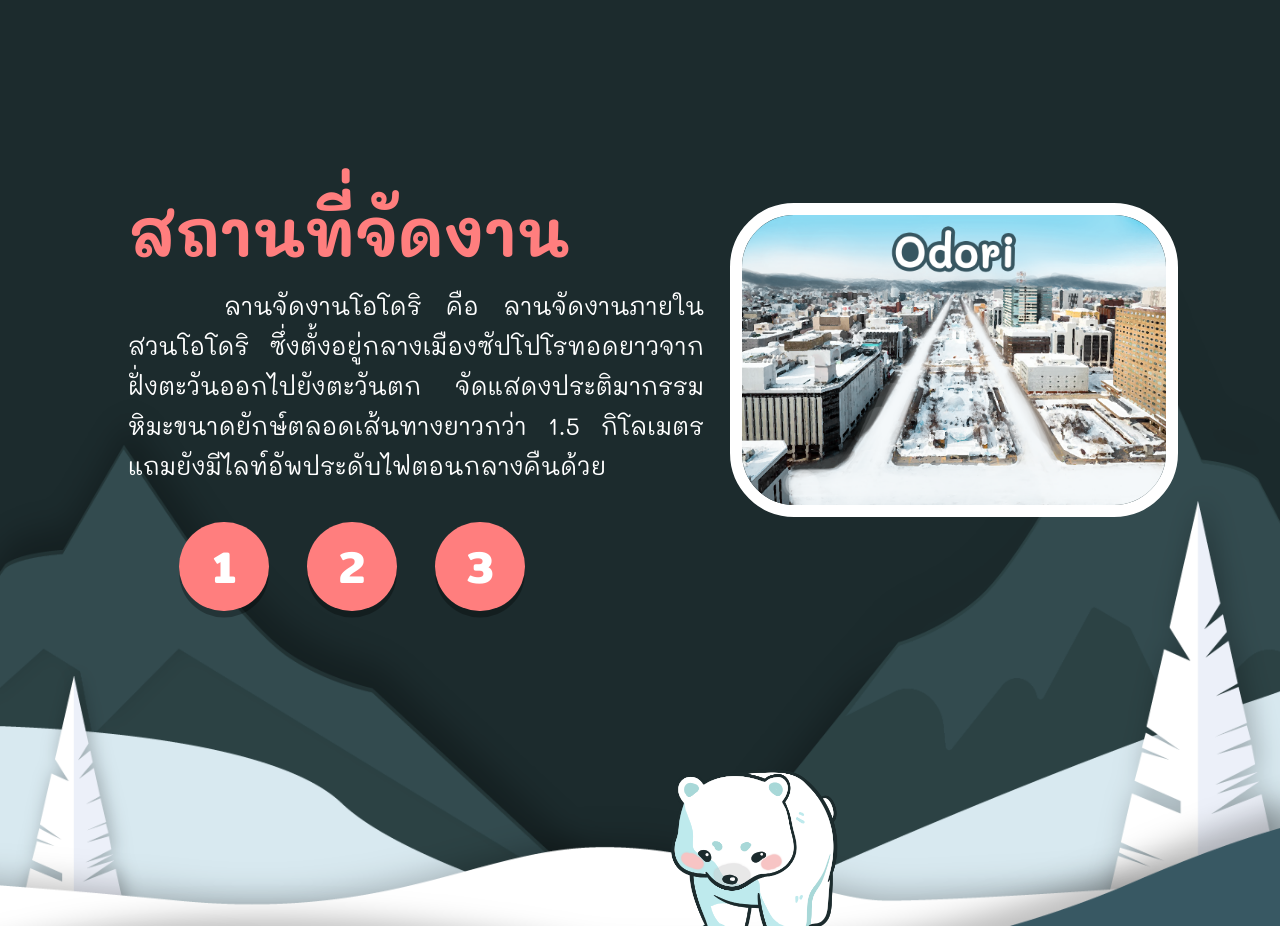
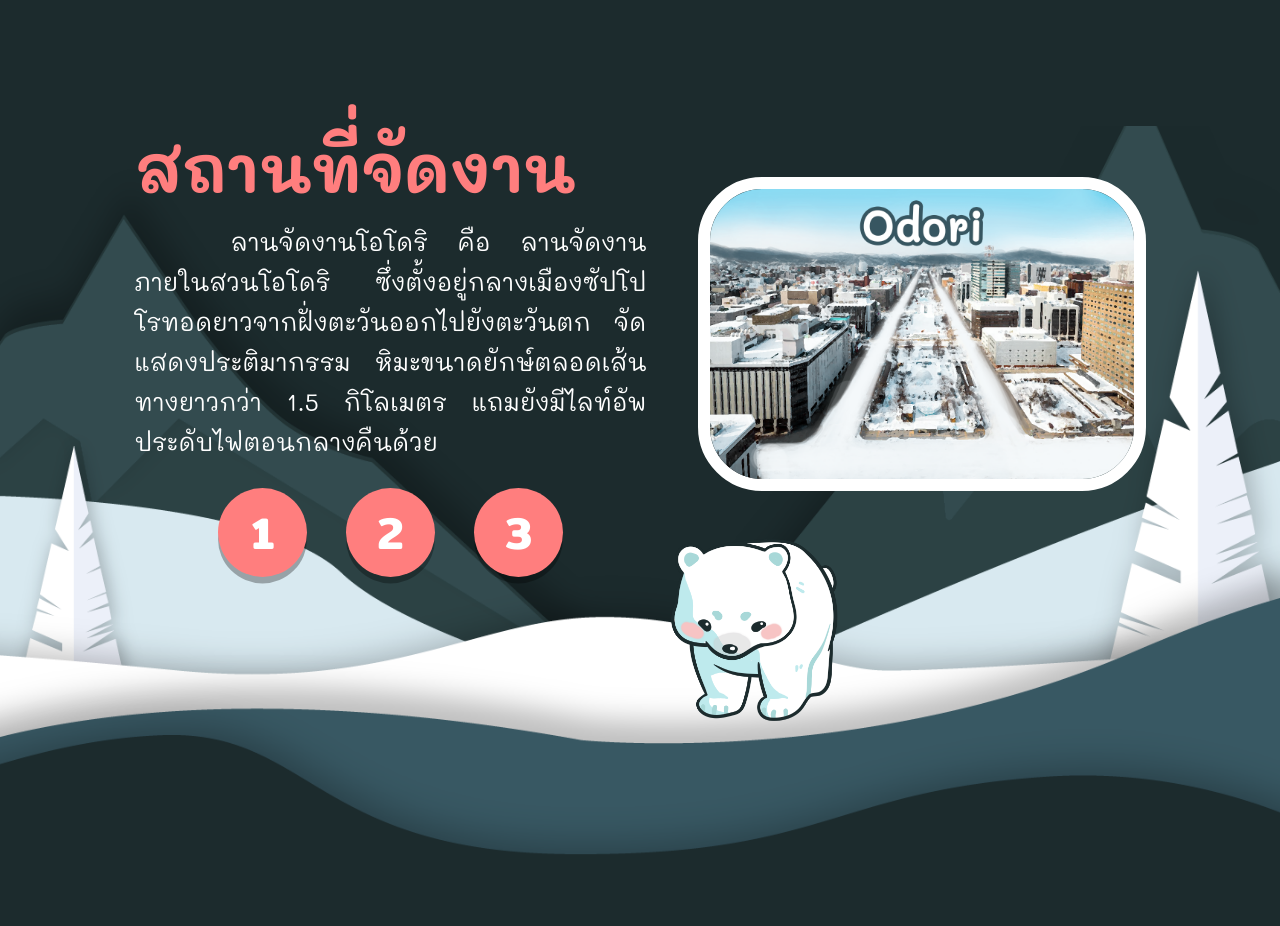
Before and after one commit to Hello-Dolphin/hellodolphin-webproject-6-SapporoSnowFestival, a React (Create React App) app: page / in a window 1280 px wide. Shown: the part 2060-2986 px from the top of the page. Built offline with nearby package versions, Linux system fonts and the light colour scheme.

Commit message:
Tweak Sites

```diff
--- a/src/App.js
+++ b/src/App.js
@@ -34,7 +34,7 @@ function App() {
       <Home sectionHeight="75vw" id="Home"/>
       <Intro sectionHeight="25vmin" data-aos="fade-up"/>
       <Present sectionHeight="25vmin" marginTop="50vmin" data-aos="fade-up" id="Present"/>
-      <Sites sectionHeight="80vw" marginTop="45vmin" id="Sites"/>
+      <Sites sectionHeight="62vw" marginTop="45vmin" id="Sites"/>
       <Activities sectionHeight="85vw" marginTop="20vw" id="Activities"/>
       <Outfits sectionHeight="75vw" marginTop="20vw" id="Outfits"/>
     </Container>
--- a/src/components/Sites.css
+++ b/src/components/Sites.css
@@ -7,12 +7,11 @@
   margin-top: 1vw;
 }
 .site {
-    position: absolute;
+    /* position: relative; */
     width: min(640px, 35vw);
     border: min(1vw, 12px) solid white;
     border-radius: 5vw;
-    left: 57vw;
-    top: 6vw;
+    margin-left: 4vw;
 }
 
 .btn-group {
--- a/src/components/Sites.js
+++ b/src/components/Sites.js
@@ -11,9 +11,10 @@ import styled from 'styled-components';
 import resetAnimation from '../utils/resetAnimation';
 
 const DetailContainer = styled(FlexColumnContainer)`
-  top: 5vw;
-  left: 10vw;
-  width: min(600px, 35vw);
+  /* top: 5vw; */
+  /* left: 10vw; */
+  /* width: min(600px, 35vw); */
+  width: auto;
   align-items: flex-start;
 `;
 
@@ -55,9 +56,10 @@ class Place extends React.Component {
     render() {
         return (
         <SectionContainerBG bg={bg3} {...this.props}>
+          <FlexRowContainer>
           <DetailContainer>
             <Heading2>สถานที่จัดงาน</Heading2>
-            <Paragraph ref={this.contentRef} pWidth="min(670px, 45vw)" textIndent="96px" justify className="content animate">{this.state.content}</Paragraph>
+            <Paragraph ref={this.contentRef} pWidth="min(560px, 40vw)" pHeight="min(230px, 22vw)" textIndent="96px" justify className="content animate">{this.state.content}</Paragraph>
             <div className="btn-group">
               <button class="button btn1" type="button" onClick={this.changeOdori}>1</button>
               <button class="button btn2" type="button" onClick={this.changeTsudome}>2</button>
@@ -65,8 +67,9 @@ class Place extends React.Component {
             </div>
           </DetailContainer>
           <img src={place1} ref={this.imgRef} alt="Sites" className="site animate"/>
+          </FlexRowContainer>
 
-          <img src={mascot4} alot="Mascot 4" className="mascot4"/>
+          <img src={mascot4} alt="Mascot 4" className="mascot4"/>
         </SectionContainerBG>
         )
     }
--- a/src/components/Typography.js
+++ b/src/components/Typography.js
@@ -12,6 +12,7 @@ const Paragraph = styled.p`
   color: ${props => props.color || "white"};
   font-size: min(24px, 1.9vw);
   width: ${props => props.pWidth};
+  height: ${props => props.pHeight};
   line-height: min(40px, 3.8vw);
   text-indent: ${props => props.textIndent};
   text-align: ${props => props.justify ? "justify" : ""};
```
